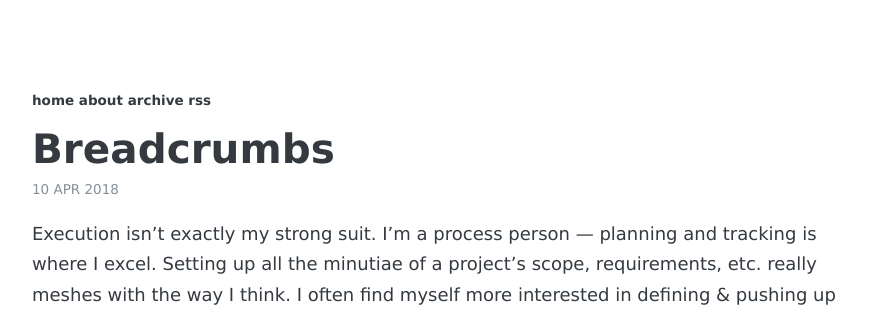
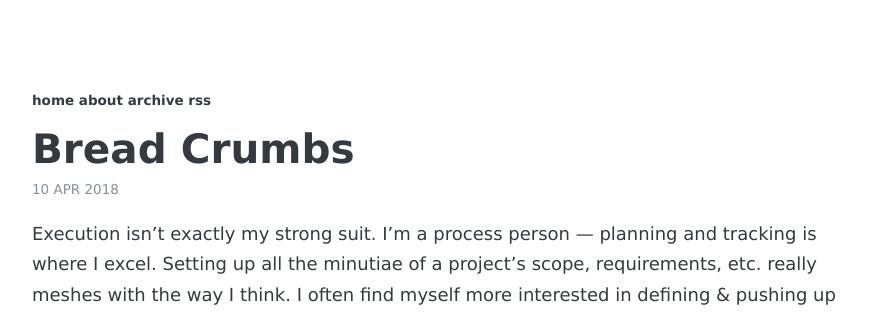
Before and after one commit to thisisamatthew/thisisamatthew.github.io, a Jekyll site: the page built from _posts/2018-04-10-Bread-Crumbs.md, in a window 1280 px wide. Shown: the top 315 px of the page, without its empty margins (194-1082 px from the left). Built offline with Jekyll 4.4.1, drawn with Linux system fonts in a browser that asks for light colours; some web fonts are replaced.

Commit message:
Update and rename 2018-04-10-Breadcrumbs.md to 2018-04-10-Bread-Crumbs.md

```diff
--- a/_posts/2018-04-10-Breadcrumbs.md
+++ b/_posts/2018-04-10-Bread-Crumbs.md
@@ -1,6 +1,6 @@
 ---
 layout: post
-title: "Breadcrumbs"
+title: "Bread Crumbs"
 date: 2018-04-10 16:47:00 -0500
 ---
 Execution isn't exactly my strong suit. I'm a process person — planning and tracking is where I excel. Setting up all the minutiae of a project's scope, requirements, etc. really meshes with the way I think. I often find myself more interested in defining & pushing up against the boundaries of how something is meant to function and discussing the plans than actually executing. Creating vision? I'm your guy! Actually doing the work? Well...
```
